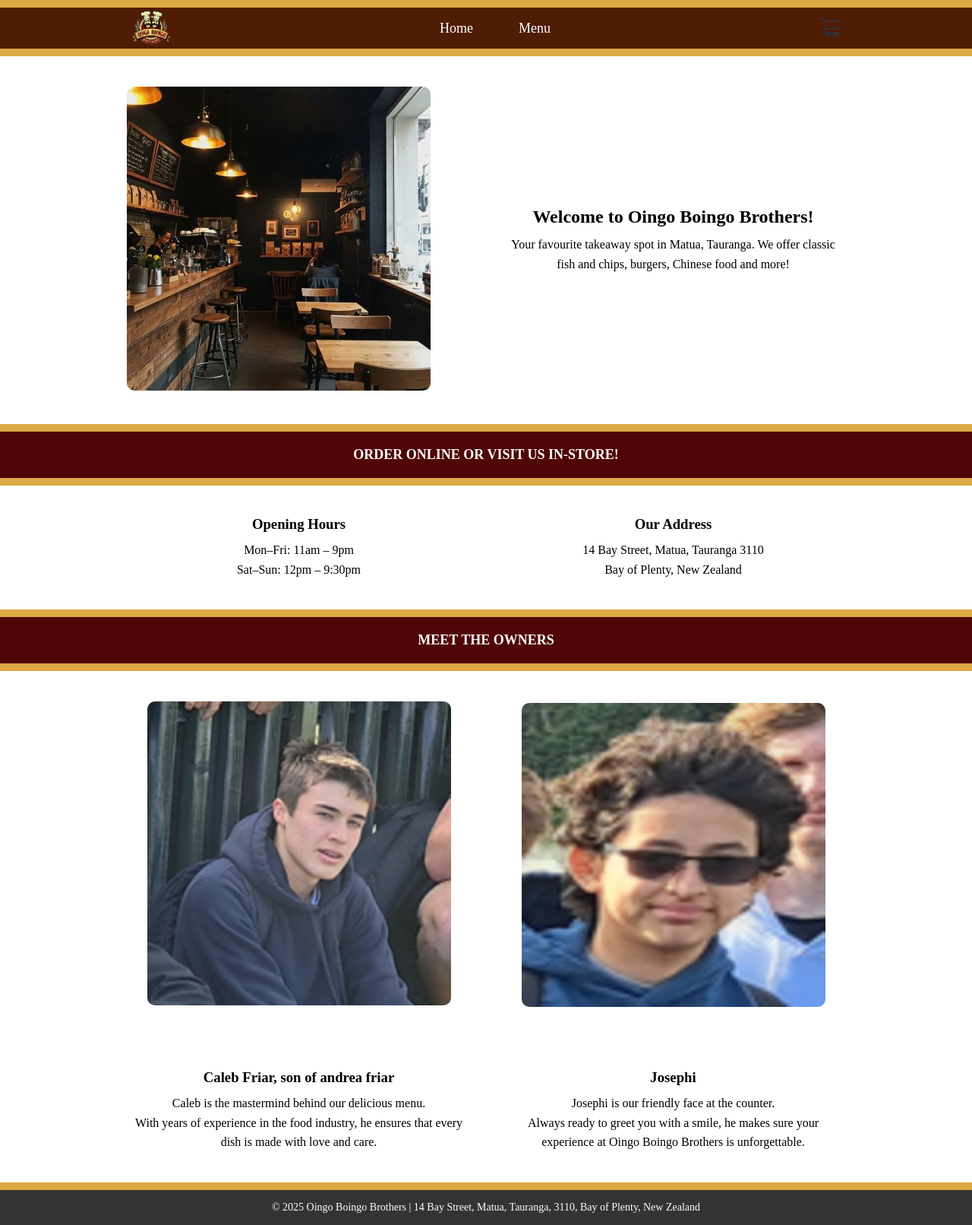
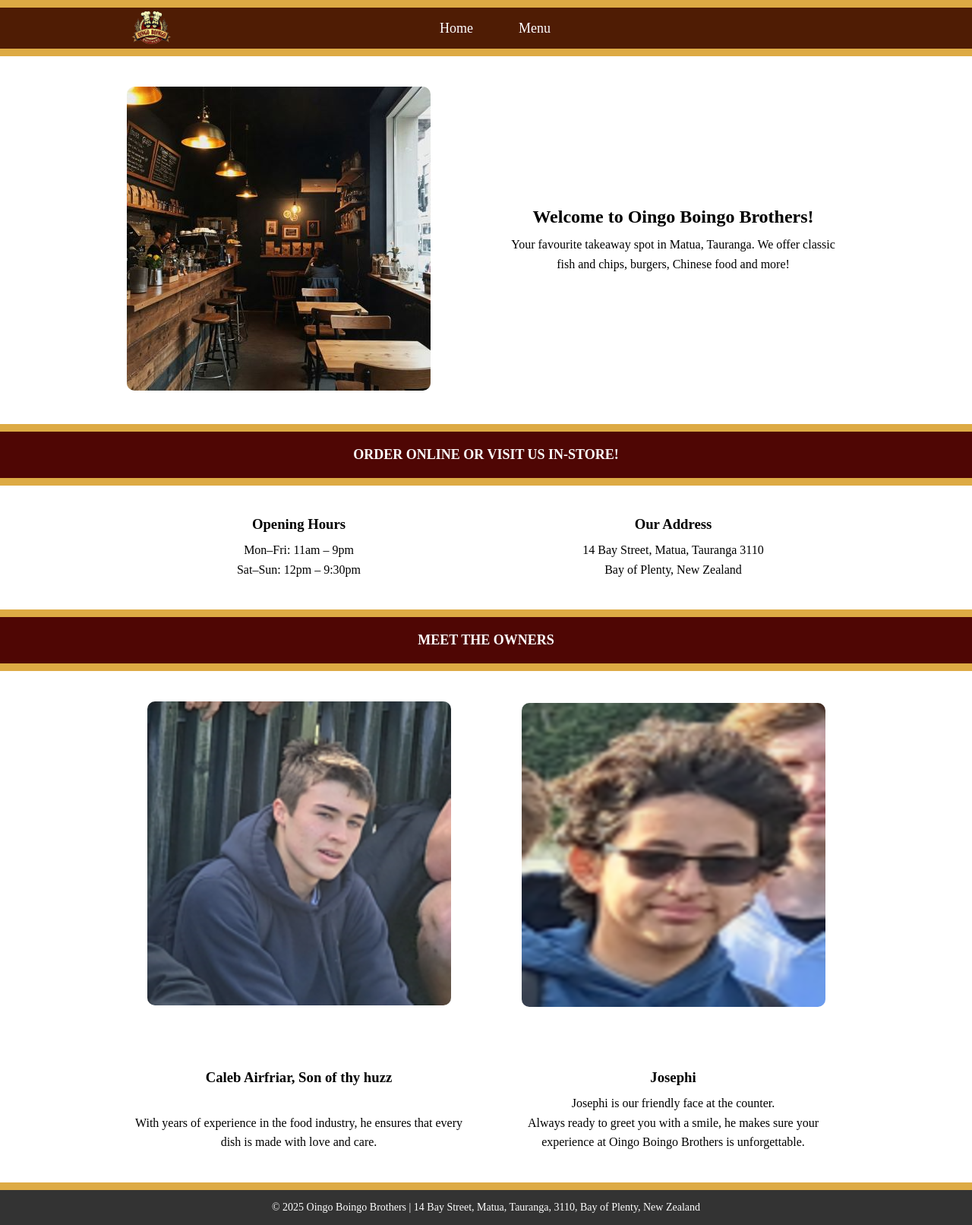
Before and after one commit to robertsc2/flaskapp, a Flask app: page / in a window 1280 px wide. Shown: the whole page at 76% size. Run offline with Flask 3, Linux system fonts and the light colour scheme.

Commit message:
home page finished (for now)

```diff
--- a/static/css/style.css
+++ b/static/css/style.css
@@ -107,3 +107,7 @@
   color: #333;
   line-height: 1.6;
 }
+
+.donotremoveortopnavgobyebye {
+  opacity: 0;
+}
--- a/templates/index.html
+++ b/templates/index.html
@@ -24,9 +24,9 @@
             <a href="/">Home</a>
             <a href="/menu">Menu</a>
          </div>
-         <!-- Right: Shopping Cart -->
+         <!-- This serves no purpose except to keep my top navigation bar properly alligned. DO NOT REMOVE CAMPBELL -->
          <div class="cart">
-            <a href="/cart"><img src="/static/cart-icon.png" alt="Cart" /></a>
+             <img src="/static/cart-icon.png" alt="Cart" class="donotremoveortopnavgobyebye"/></a>
          </div>
       </div>
 
@@ -85,14 +85,14 @@
       <!-- Main content section -->
       <div class="content-row">
          <div>
-            <img src="/static/cALEB.PNG" alt="Caleb Friar" class="OWNERS"/>
+            <img src="/static/cALEB.png" alt="PIGEON TOADY" class="OWNERS"/>
          </div>
          <img src="/static/jOSEPH.PNG" alt="Josephi" class="OWNERS"/>
       </div>
       <div class="content-row">
          <div class="left-box">
-            <h3>Caleb Friar, son of andrea friar</h3>
-            <p class="OWNER_TEXT">Caleb is the mastermind behind our delicious menu.<br>
+            <h3>Caleb Airfriar, Son of thy huzz</h3>
+            <p class="OWNER_TEXT"><br>
                With years of experience in the food industry, he ensures that every dish is made with love and care.</p>
          </div>
          <div class="right-box">
--- a/templates/menu.html
+++ b/templates/menu.html
@@ -27,7 +27,7 @@
 
     <!-- Right: Shopping Cart -->
     <div class="cart">
-      <a href="/cart"><img src="/static/cart-icon.png" alt="Cart" /></a>
+      <a href="/cart"><img src="/static/cart-icon.png" alt="Cart" class="donotremoveortopnavgobyebye" /></a>
     </div>
   </div>
 
```
Also changed, not shown: app.py (line endings or trailing spaces), static/TOADY.jpg (added).
